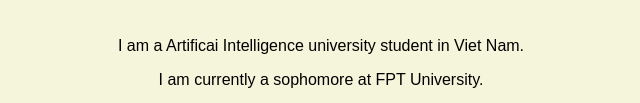
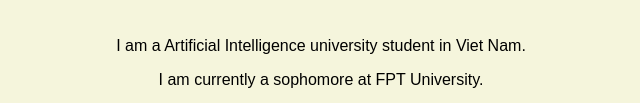
Before and after one commit to nam-hoang-le/nam-hoang-le.github.io, a plain HTML site: page index.html in a window 1280 px wide. Shown: the part 697-800 px from the top of the page, 319-959 px from the left. Drawn offline with Linux system fonts and the light colour scheme.

Commit message:
Update index.html

```diff
--- a/index.html
+++ b/index.html
@@ -18,7 +18,7 @@
     <img src='images/banner.jpg' width = "75%" alt = 'banner'>
     <h1>Le Hoang Nam's Portal</h1>
     <h2>About Me</h2>
-    <p>I am a Artificai Intelligence university student in Viet Nam.</p>
+    <p>I am a Artificial Intelligence university student in Viet Nam.</p>
     <p>I am currently a sophomore at FPT University.</p>
     <p>I am currently creating my business.</p>
     <h2>Credentials and Portfolio</h2>
```
